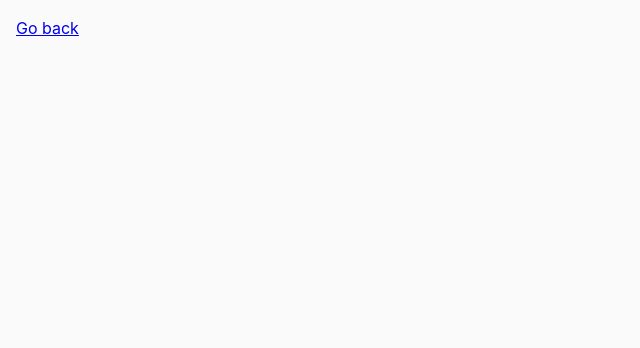
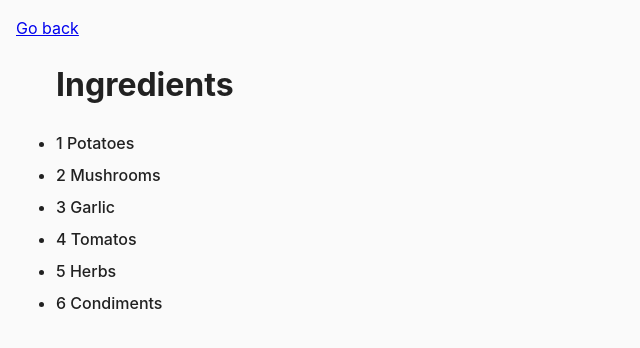
Before and after one commit to YurieVakhnyak/js-home-work, a plain HTML site: page task-02.html in a window 1280 px wide. Shown: the whole page, without its empty margins (0-640 px from the left). Drawn offline with Linux system fonts and the light colour scheme.

Commit message:
task 2 and 3

```diff
--- a/js/task-02.js
+++ b/js/task-02.js
@@ -1,3 +1,11 @@
+
+
+const list = document.querySelector("#ingredients");
+
+const heading = document.createElement("h1");
+heading.textContent = "Ingredients";
+list.prepend(heading);
+
 const ingredients = [
   'Potatoes',
   'Mushrooms',
@@ -5,4 +13,23 @@ const ingredients = [
   'Tomatos',
   'Herbs',
   'Condiments',
+
 ];
+
+ingredients.forEach(function (ingredient, index) {
+  let item = document.createElement("li");
+  item.textContent = index + 1 + " " + ingredient;
+  item.classList.add("item");
+  console.log(item.classList);
+  list.append(item);
+});
+
+
+
+
+// const list = querySelector(".ingredients");
+
+// const heading = document.createElement("h1");
+
+// heading.textContent = "Ingredients";
+// heading.after(list);
--- a/task-02.html
+++ b/task-02.html
@@ -19,7 +19,7 @@
   <body>
     <p><a href="index.html">Go back</a></p>
 
-    <ul id="ingredients"></ul>
+    <ul id="ingredients" class="list-ingr"></ul>
 
     <script src="js/task-02.js" type="module"></script>
   </body>
```
Also changed, not shown: js/task-01.js (added, +14 -0 lines), js/task-03.js (+8 -0 lines).
